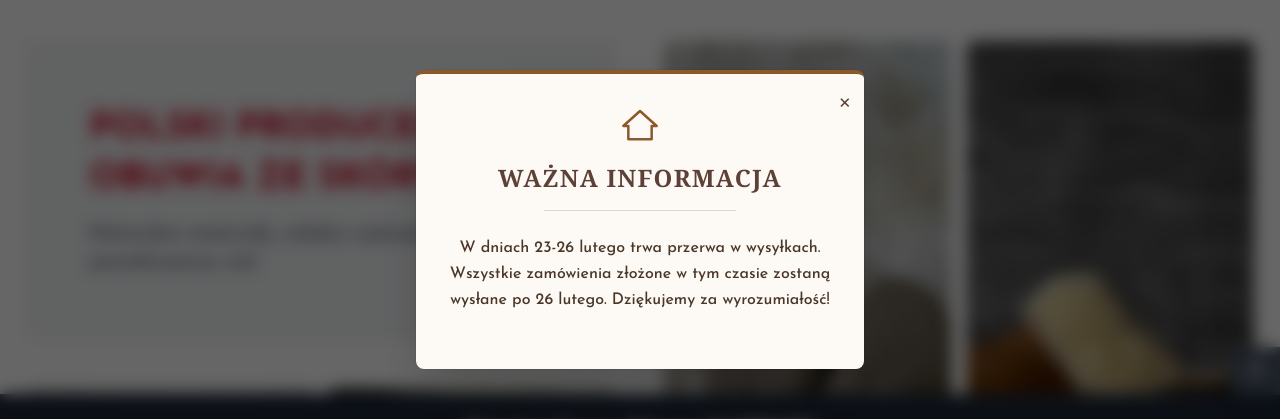
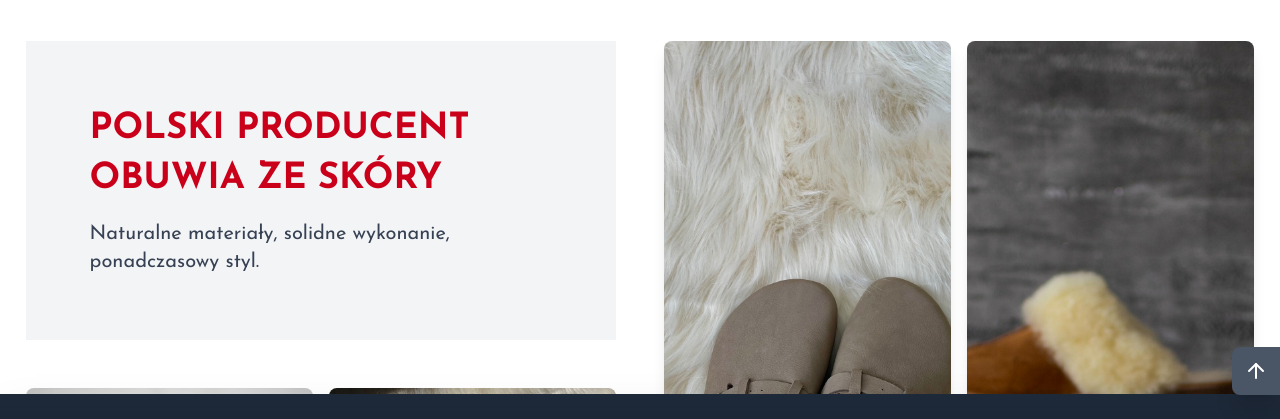
Before and after one commit to Gho2st/pantofle-karpaty, a Next.js app: page / in a window 1280 px wide. Shown: the part 181-600 px from the top of the page. Built offline with nearby package versions, Linux system fonts and the light colour scheme; no server answers; the database is empty.

Commit message:
Update page.js

```diff
--- a/app/page.js
+++ b/app/page.js
@@ -1,7 +1,6 @@
 import Baner from "./components/homepage/Baner";
 import About from "./components/homepage/About";
 import Testimonials from "./components/homepage/Testimonials";
-import Modal from "./components/Modal/Modal";
 
 export const metadata = {
   title: "Pantofle Karpaty - Kapcie Skórzane i Wełniane | Producent",
@@ -15,7 +14,6 @@ export const metadata = {
 export default function Home() {
   return (
     <>
-      <Modal />
       <Baner />
       <About />
       <Testimonials />
```
